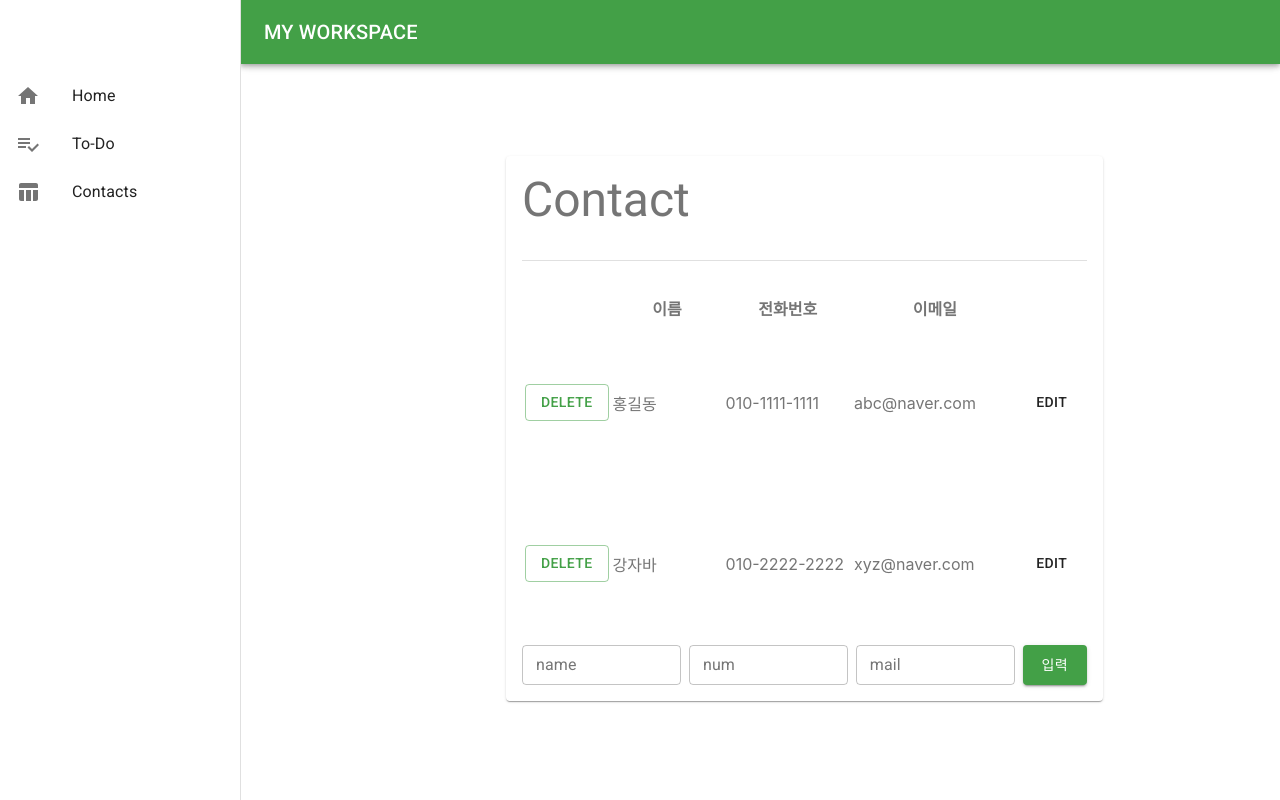
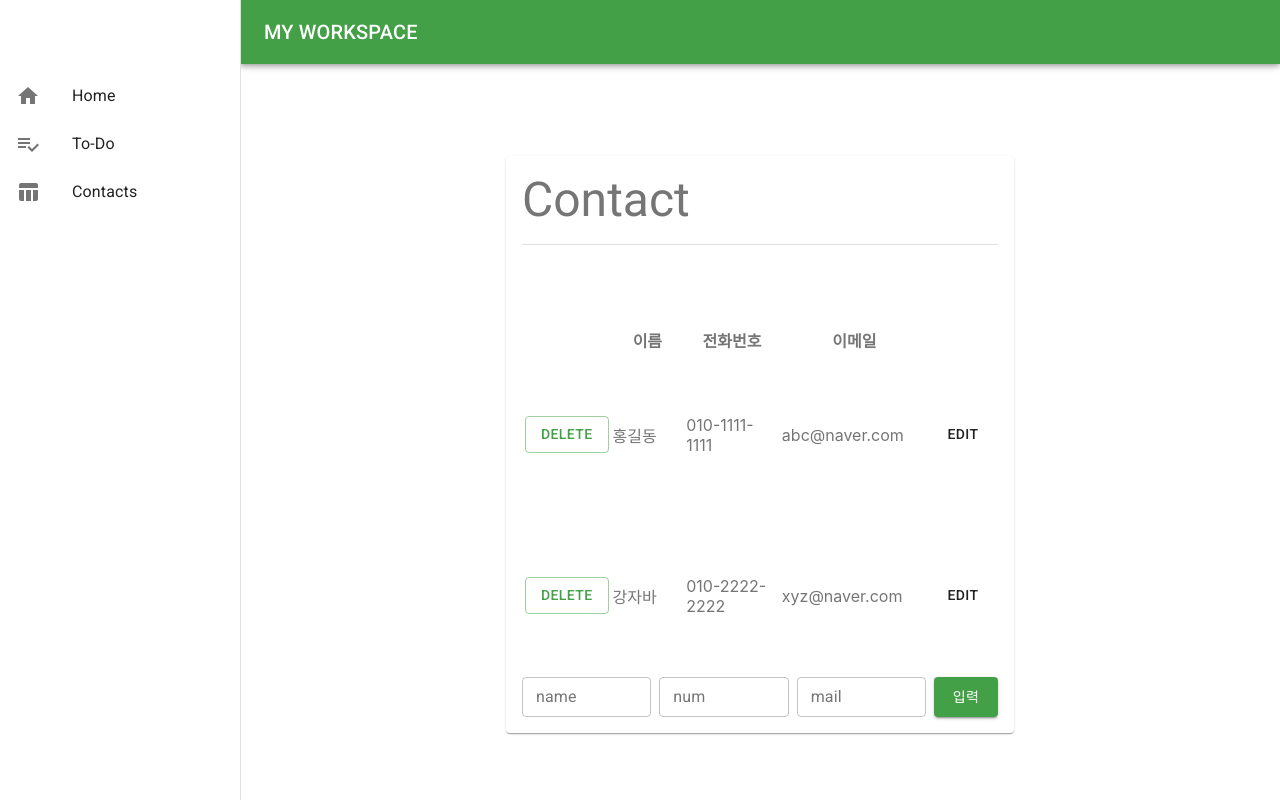
Before and after one commit to subin9659/react-myworkspace, a React (Create React App) app: page /contacts in a window 1280 px wide. Built offline with nearby package versions, Linux system fonts and the light colour scheme.

Commit message:
Contact 수정

```diff
--- a/src/components/contact-redux/Contact.js
+++ b/src/components/contact-redux/Contact.js
@@ -34,11 +34,10 @@ const Contact = () => {
         <Hidden xsDown>
           <Grid item sm={1} md={2} lg={3} />
         </Hidden>
-        <Grid item xs={13} sm={11} md={9} lg={7}>
+        <Grid item xs={12} sm={10} md={8} lg={6}>
           <Paper className={classes.paper}>
             <Typography variant="h3">Contact</Typography>
-            <Divider style={{ marginTop: "2rem", marginBottom: "2rem" }} />
-
+            <Divider style={{ marginTop: "1rem", marginBottom: "5rem" }} />
             <table>
               <thead>
                 <tr>
@@ -55,7 +54,7 @@ const Contact = () => {
           </Paper>
         </Grid>
         <Hidden xsDown>
-          <Grid item sm={2} md={3} lg={4} />
+          <Grid item sm={1} md={2} lg={3} />
         </Hidden>
       </Grid>
     </>
--- a/src/components/contact-redux/ContactDetail.js
+++ b/src/components/contact-redux/ContactDetail.js
@@ -36,10 +36,10 @@ const ContactDetail = () => {
         <Hidden xsDown>
           <Grid item sm={1} md={2} lg={3} />
         </Hidden>
-        <Grid item xs={13} sm={11} md={9} lg={7}>
+        <Grid item xs={12} sm={10} md={8} lg={6}>
           <Paper className={classes.paper}>
             <Typography variant="h3">Contact</Typography>
-            <Divider style={{ marginTop: "2rem", marginBottom: "2rem" }} />
+            <Divider style={{ marginTop: "1rem", marginBottom: "2rem" }} />
             <Box style={{ padding: "1rem" }}>{contact.name}</Box>
             <Box style={{ padding: "1rem" }}>{contact.num}</Box>
             <Box style={{ padding: "1rem" }}>{contact.mail}</Box>
@@ -64,7 +64,7 @@ const ContactDetail = () => {
           </Paper>
         </Grid>
         <Hidden xsDown>
-          <Grid item sm={2} md={3} lg={4} />
+          <Grid item sm={1} md={2} lg={3} />
         </Hidden>
       </Grid>
     </>
```
Also changed, not shown: src/components/contact-redux/ContactForm.js (+0 -8 lines).
